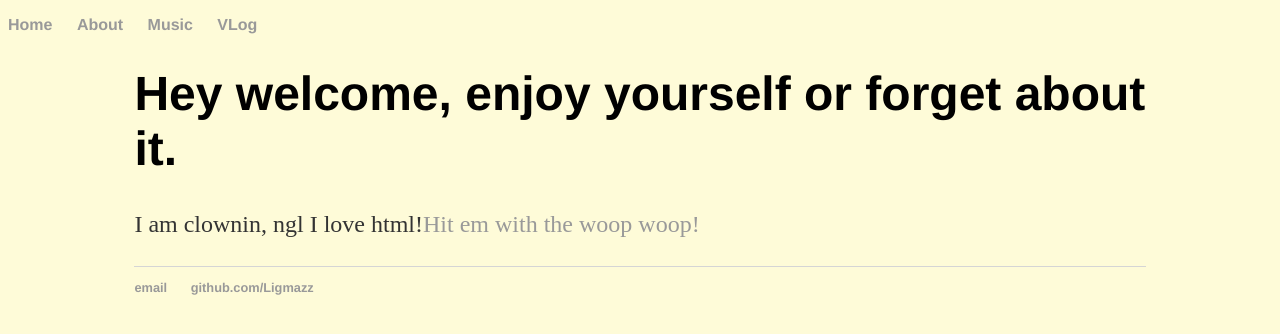
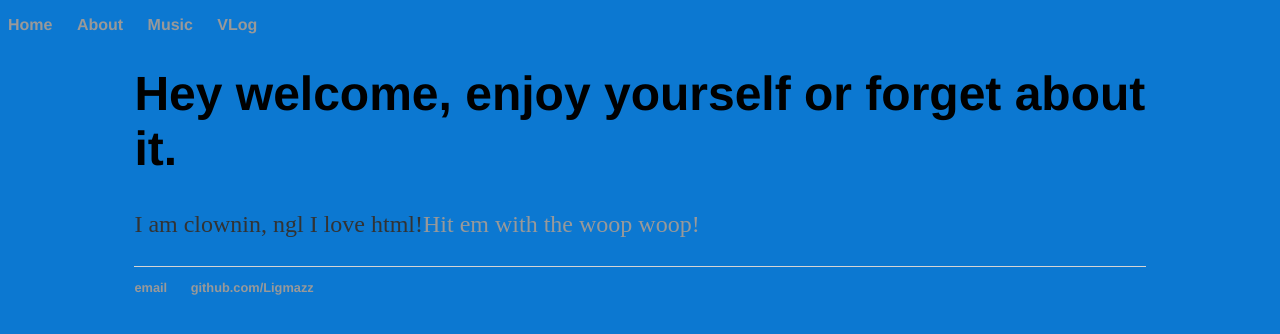
Before and after one commit to Ligmazz/Ligmazz.github.io, a plain HTML site: page index.html in a window 1280 px wide. Drawn offline with Linux system fonts and the light colour scheme.

Commit message:
Update main.css

```diff
--- a/css/main.css
+++ b/css/main.css
@@ -1,7 +1,7 @@
 
 body
 {
-    background-color:   #fefbd8;
+    background-color:   #0c78d1;
 }
 #wrapper
 {
```
